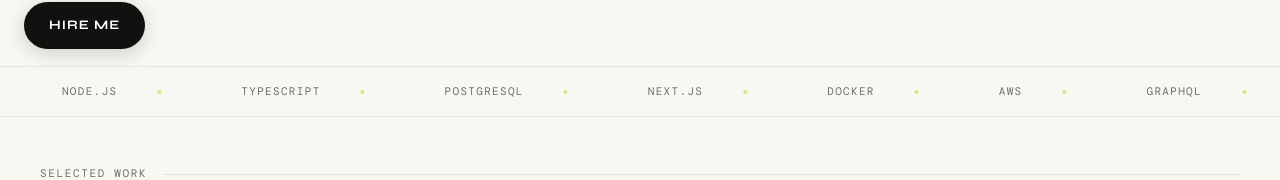
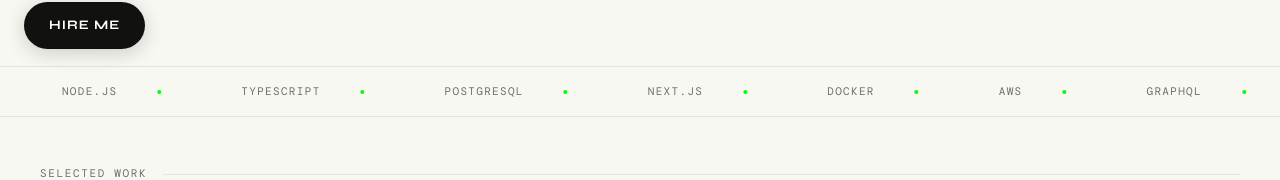
Before and after one commit to Mj-Njuguna/portfolio, a React (Vite) app: page / in a window 1280 px wide. Shown: the part 727-907 px from the top of the page. Built offline with nearby package versions, Linux system fonts and the light colour scheme; a web font is replaced by a local one.

Commit message:
update_marquee_dot_color

```diff
--- a/src/index.css
+++ b/src/index.css
@@ -53,7 +53,7 @@
   --text-dim: rgba(0, 0, 0, 0.56);
   --nav-text: #11110f;
   --nav-text-muted: rgba(0, 0, 0, 0.6);
-  --accent: #c8f06a;
+  --accent:#00ff02;
   --accent-dim: rgba(0, 0, 0, 0.06);
   --border: rgba(17, 17, 17, 0.08);
   --border-hover: rgba(17, 17, 17, 0.18);
```
